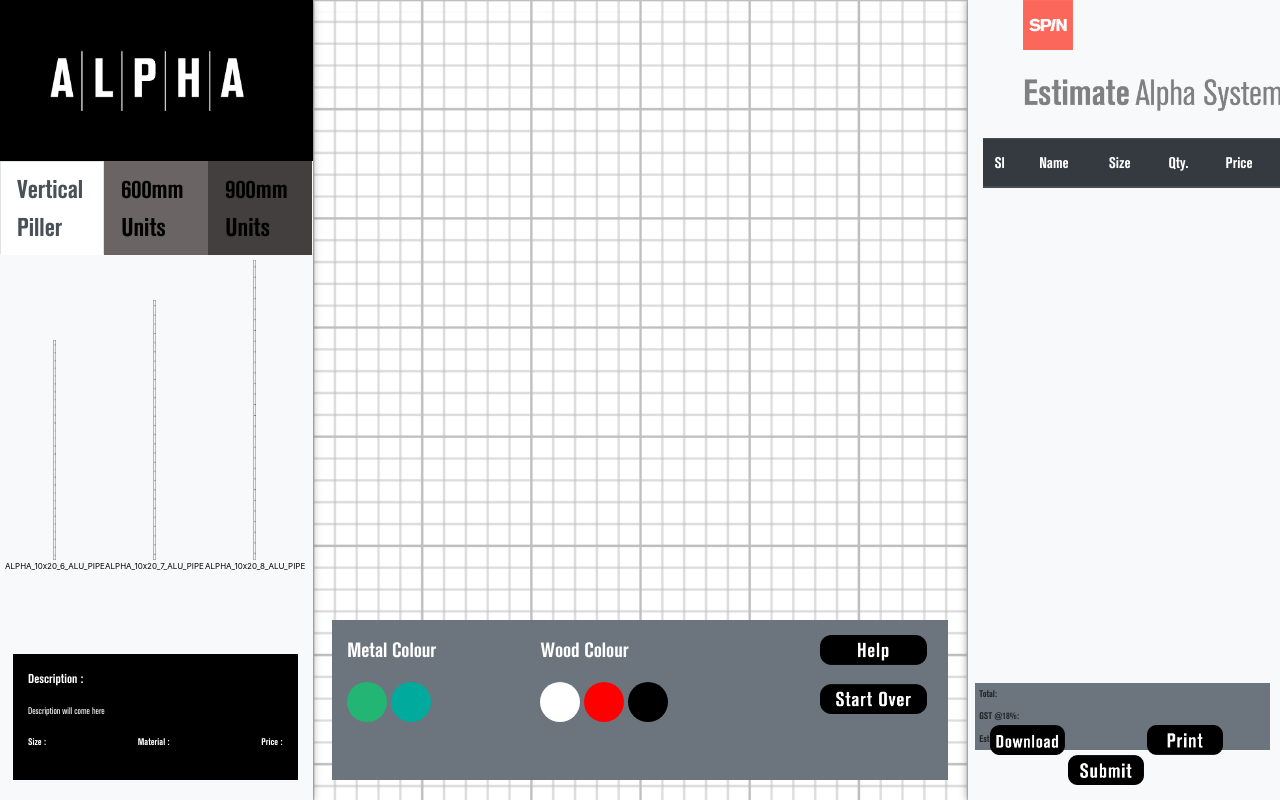
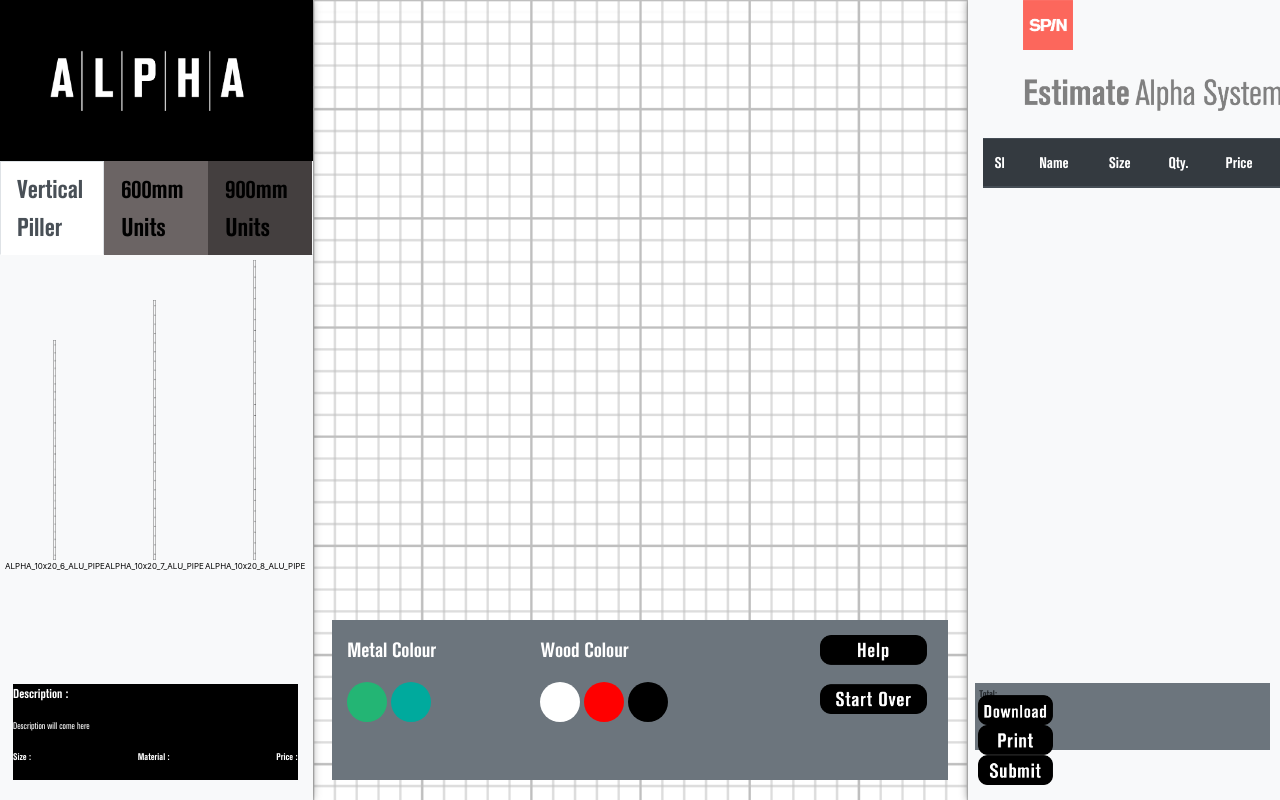
Before and after one commit to GuptaRaghav/Atlas, a PHP site: page / in a window 1280 px wide. Run offline with PHP 8.4, Linux system fonts and the light colour scheme; some libraries are stand-ins or nearby versions.

Commit message:
Update style.css

```diff
--- a/css/style.css
+++ b/css/style.css
@@ -106,8 +106,8 @@
     line-height: 1.42857;
 }
 .colorcontainer{
-        padding: 15px;
-        height:160px;
+    padding: 15px;
+    height:160px;
     background-color: #6c757d;
     /* width: 65%; */
     bottom: 20px;
@@ -160,8 +160,7 @@
 
 .banner-footer{
 	color: white;
-        background-color: black;
-        padding: 15px;
+    background-color: black;
     /* height: auto; */
     /* width: 100%; */
     right: 15px;
@@ -271,23 +270,23 @@
     font-size: 1.6em;
     /* font-size: 1rem; */
 }
-#container {
+.rightPanel-container {
     width:100%;
     text-align:center;
 }
 
-#left {
+.rightPanel-left {
     float:left;
     width:100px;
 }
 
-#center {
+.rightPanel-center {
     display: inline-block;
     margin:0 auto;
     width:100px;
 }
 
-#right {
+.rightPanel-right {
     float:right;
     width:100px;
 }
```
